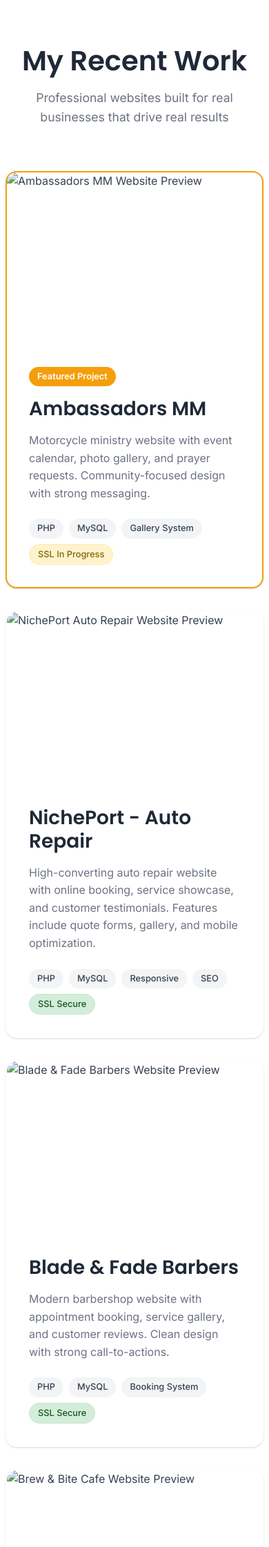
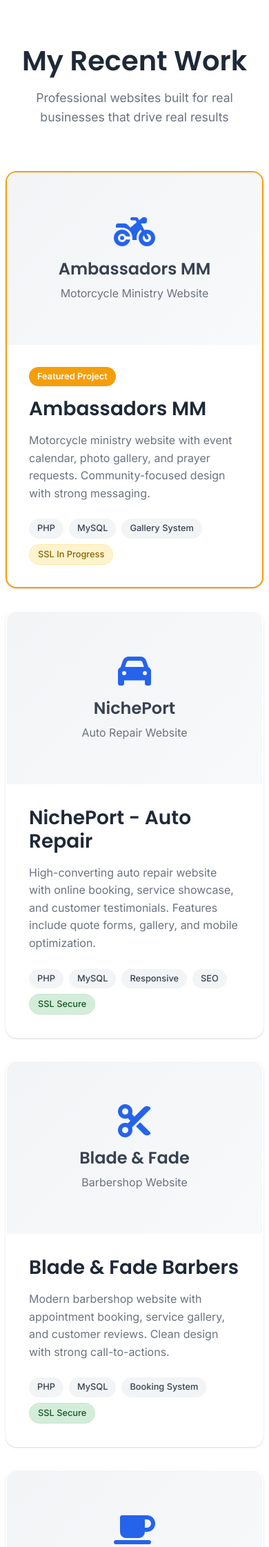
Before and after one commit to cyrus2005/personalWebPortfolio, a PHP site: page /mmambassadors/ in a window 390 px wide. Shown: the part 1587-3830 px from the top of the page at 69% size. Run offline with PHP 8.4, Linux system fonts and the light colour scheme.

Commit message:
Improve header call button visibility and replace previews with placeholders
- Fix header phone call button with white background and shadow for better visibility
- Replace portfolio preview images with clean icon-based placeholders
- Change 'View Live Site' to 'Go to Live Site' for clearer call-to-action
- Add hover effects to header call button for better UX
- Portfolio placeholders use relevant icons: motorcycle, car, scissors, coffee
- Cleaner, more professional portfolio presentation

```diff
--- a/assets/css/style.css
+++ b/assets/css/style.css
@@ -171,12 +171,16 @@
     padding: 0.5rem 1rem;
     border: 2px solid var(--primary-blue);
     border-radius: 0.5rem;
+    background: var(--white);
+    box-shadow: var(--shadow-sm);
     transition: all 0.3s ease;
 }
 
 .phone-cta:hover {
     background: var(--primary-blue);
     color: var(--white);
+    transform: translateY(-1px);
+    box-shadow: var(--shadow-md);
 }
 
 /* CTA Buttons */
@@ -612,6 +616,37 @@
     position: relative;
     height: 250px;
     overflow: hidden;
+}
+
+.portfolio-preview-placeholder {
+    display: flex;
+    flex-direction: column;
+    align-items: center;
+    justify-content: center;
+    height: 100%;
+    background: linear-gradient(135deg, var(--light-gray) 0%, #f8f9fa 100%);
+    color: var(--medium-gray);
+    text-align: center;
+    padding: 2rem;
+}
+
+.portfolio-preview-placeholder i {
+    font-size: 3rem;
+    color: var(--primary-blue);
+    margin-bottom: 1rem;
+}
+
+.portfolio-preview-placeholder h4 {
+    font-size: 1.5rem;
+    font-weight: 600;
+    color: var(--dark-gray);
+    margin: 0 0 0.5rem 0;
+}
+
+.portfolio-preview-placeholder p {
+    font-size: 1rem;
+    color: var(--medium-gray);
+    margin: 0;
 }
 
 .portfolio-image img {
--- a/index.php
+++ b/index.php
@@ -199,12 +199,16 @@
                 <!-- Ambassadors MM - First Position -->
                 <div class="portfolio-item featured">
                     <div class="portfolio-image">
-                        <img src="assets/images/ambassadors-preview.jpg" alt="Ambassadors MM Website Preview" class="portfolio-preview-img">
+                        <div class="portfolio-preview-placeholder">
+                            <i class="fas fa-motorcycle"></i>
+                            <h4>Ambassadors MM</h4>
+                            <p>Motorcycle Ministry Website</p>
+                        </div>
                         <div class="portfolio-overlay">
                             <div class="portfolio-links">
                                 <a href="http://ambassadorsmmtx.com/" target="_blank" class="portfolio-link">
                                     <i class="fas fa-external-link-alt"></i>
-                                    <span>View Live Site</span>
+                                    <span>Go to Live Site</span>
                                 </a>
                                 <a href="#contact" class="portfolio-link">
                                     <i class="fas fa-info-circle"></i>
@@ -229,12 +233,16 @@
                 <!-- NichePort - Auto Repair - Second Position -->
                 <div class="portfolio-item">
                     <div class="portfolio-image">
-                        <img src="assets/images/nicheport-preview.jpg" alt="NichePort Auto Repair Website Preview" class="portfolio-preview-img">
+                        <div class="portfolio-preview-placeholder">
+                            <i class="fas fa-car"></i>
+                            <h4>NichePort</h4>
+                            <p>Auto Repair Website</p>
+                        </div>
                         <div class="portfolio-overlay">
                             <div class="portfolio-links">
                                 <a href="nicheport2/" target="_blank" class="portfolio-link">
                                     <i class="fas fa-external-link-alt"></i>
-                                    <span>View Live Site</span>
+                                    <span>Go to Live Site</span>
                                 </a>
                             </div>
                         </div>
@@ -255,12 +263,16 @@
                 <!-- Barber Shop - Third Position -->
                 <div class="portfolio-item">
                     <div class="portfolio-image">
-                        <img src="assets/images/barber-preview.jpg" alt="Blade & Fade Barbers Website Preview" class="portfolio-preview-img">
+                        <div class="portfolio-preview-placeholder">
+                            <i class="fas fa-cut"></i>
+                            <h4>Blade & Fade</h4>
+                            <p>Barbershop Website</p>
+                        </div>
                         <div class="portfolio-overlay">
                             <div class="portfolio-links">
                                 <a href="barber-shop/" target="_blank" class="portfolio-link">
                                     <i class="fas fa-external-link-alt"></i>
-                                    <span>View Live Site</span>
+                                    <span>Go to Live Site</span>
                                 </a>
                             </div>
                         </div>
@@ -280,12 +292,16 @@
                 <!-- Small Cafe - Fourth Position -->
                 <div class="portfolio-item">
                     <div class="portfolio-image">
-                        <img src="assets/images/cafe-preview.jpg" alt="Brew & Bite Cafe Website Preview" class="portfolio-preview-img">
+                        <div class="portfolio-preview-placeholder">
+                            <i class="fas fa-coffee"></i>
+                            <h4>Brew & Bite</h4>
+                            <p>Cafe Website</p>
+                        </div>
                         <div class="portfolio-overlay">
                             <div class="portfolio-links">
                                 <a href="small-cafe/" target="_blank" class="portfolio-link">
                                     <i class="fas fa-external-link-alt"></i>
-                                    <span>View Live Site</span>
+                                    <span>Go to Live Site</span>
                                 </a>
                             </div>
                         </div>
```
